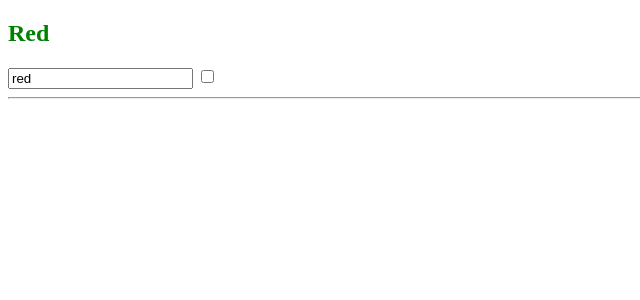
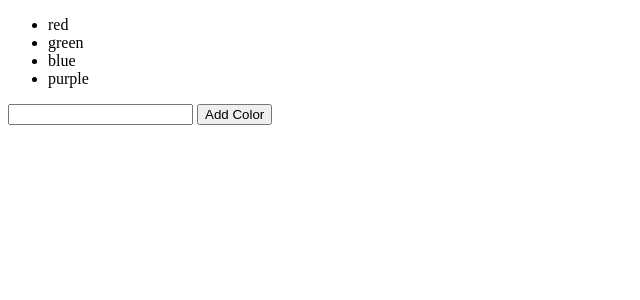
Before and after one commit to udemy-sveltekit-course/demo, a Svelte app: page / in a window 1280 px wide. Shown: the top 300 px of the page, without its empty margins (0-640 px from the left). Built offline with nearby package versions, Linux system fonts and the light colour scheme.

Commit message:
module2-video13

```diff
--- a/src/App.svelte
+++ b/src/App.svelte
@@ -1,18 +1,19 @@
 <script>
-  let colorName = 'red';
-  let isChecked = false;
+  let colorList = ['red', 'green', 'blue', 'purple'];
+  let color = '';
+  function addColor() {
+    if (color !== '') {
+      colorList = [color, ...colorList];
+      color = '';
+    }
+  }
 </script>
 
-{#if colorName.toLowerCase() === 'blue'}
-  <h2>Blue</h2>
-{:else if colorName.toLowerCase() === 'red'}
-  <h2>Red</h2>
-{:else}
-  <h2>Some other color</h2>
-{/if}
-<input type="text" bind:value={colorName} />
-<input type="checkbox" bind:checked={isChecked} />
-<hr />
-{#if isChecked}
-  <h2>You win!!!</h2>
-{/if}
+<ul>
+  {#each colorList as color}
+    <li>{color}</li>
+  {/each}
+</ul>
+
+<input type="text" bind:value={color} />
+<button on:click={addColor}>Add Color</button>
```
